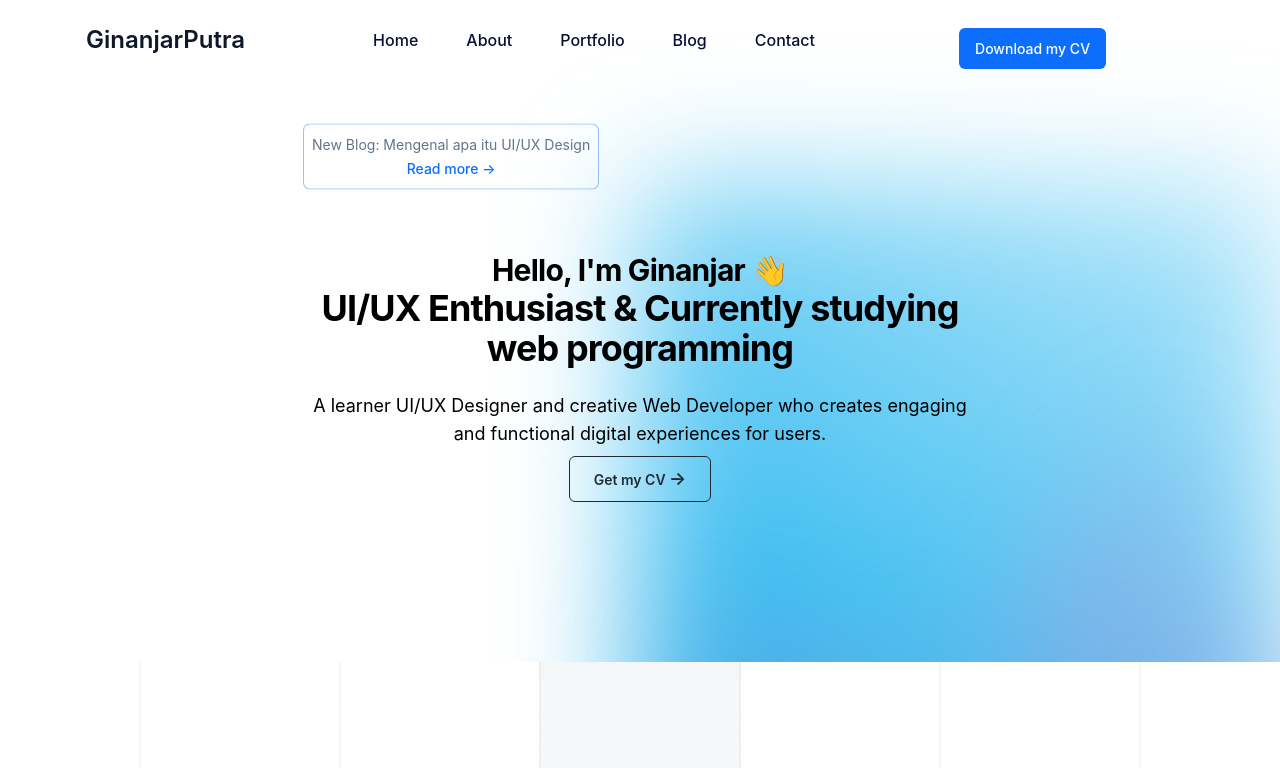
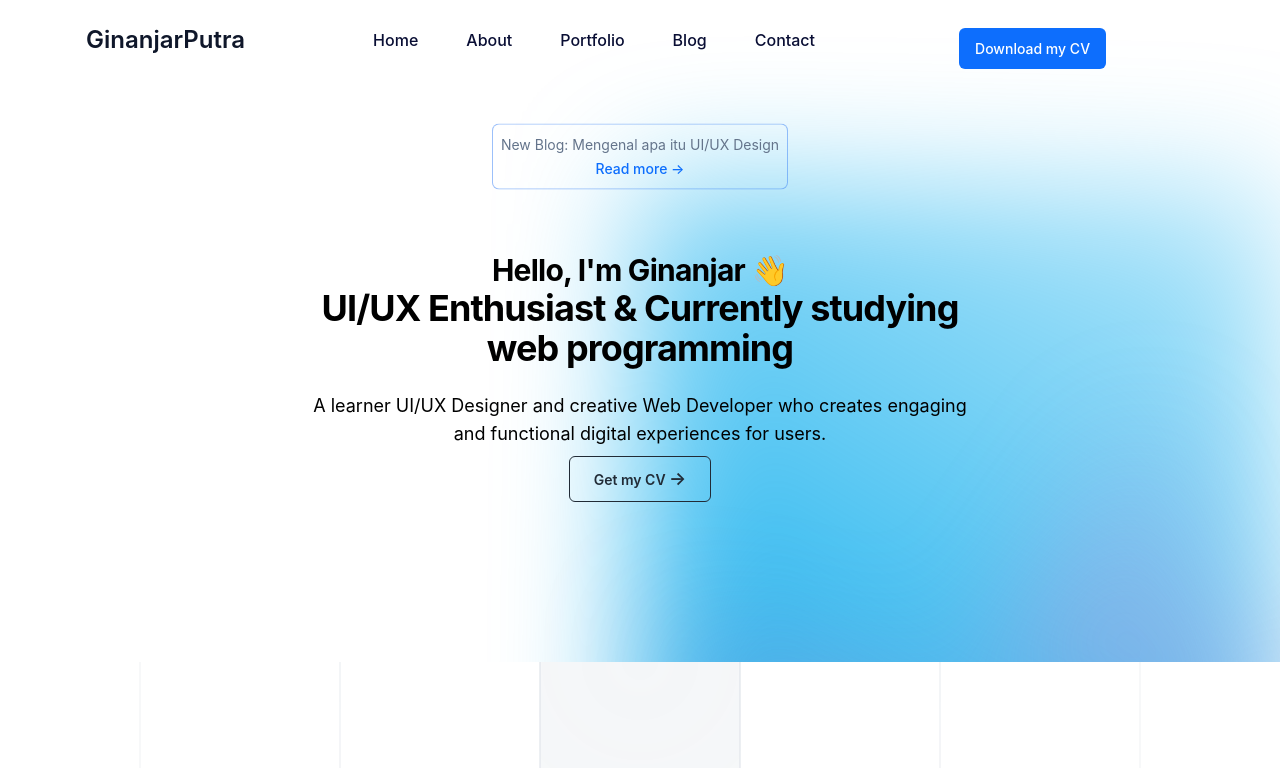
Before and after one commit to GinanjarPutra22/Ginanjar, a website: page index.html in a window 1280 px wide. Shown: the top 768 px of the page. Drawn offline with nearby package versions, Linux system fonts and the light colour scheme.

Commit message:
edit new blog

```diff
--- a/index.html
+++ b/index.html
@@ -106,7 +106,7 @@
         <div class="max-w-2xl py-24 mx-auto lg:py-32">
             <div class="py-4 mt-4 mb-9 sm:mb-12 sm:flex sm:justify-center">
                 <div data-aos="fade-up" data-aos-duration="600" data-aos-delay="300"
-                    class="relative p-2 text-sm leading-6 text-center rounded-md md:w-2/5 animate-bounce ring-1 ring-gray-900/10 hover:shadow-lg focus:ring-red-600 text-slate-500 hover:text-slate-700">
+                    class="relative p-2 mx-auto text-sm leading-6 text-center rounded-md md:w-2/5 animate-bounce ring-1 ring-gray-900/10 hover:shadow-lg text-slate-500 hover:text-slate-700">
                     <div class="flex flex-col items-center justify-center gap-2 md:py-5 md:flex-row md:block">
                         <p> New Blog: Mengenal apa itu UI/UX Design</p>
 
```
Also changed, not shown: src/portfolio/digiskill.html (+2 -0 lines), dist/output.css.
